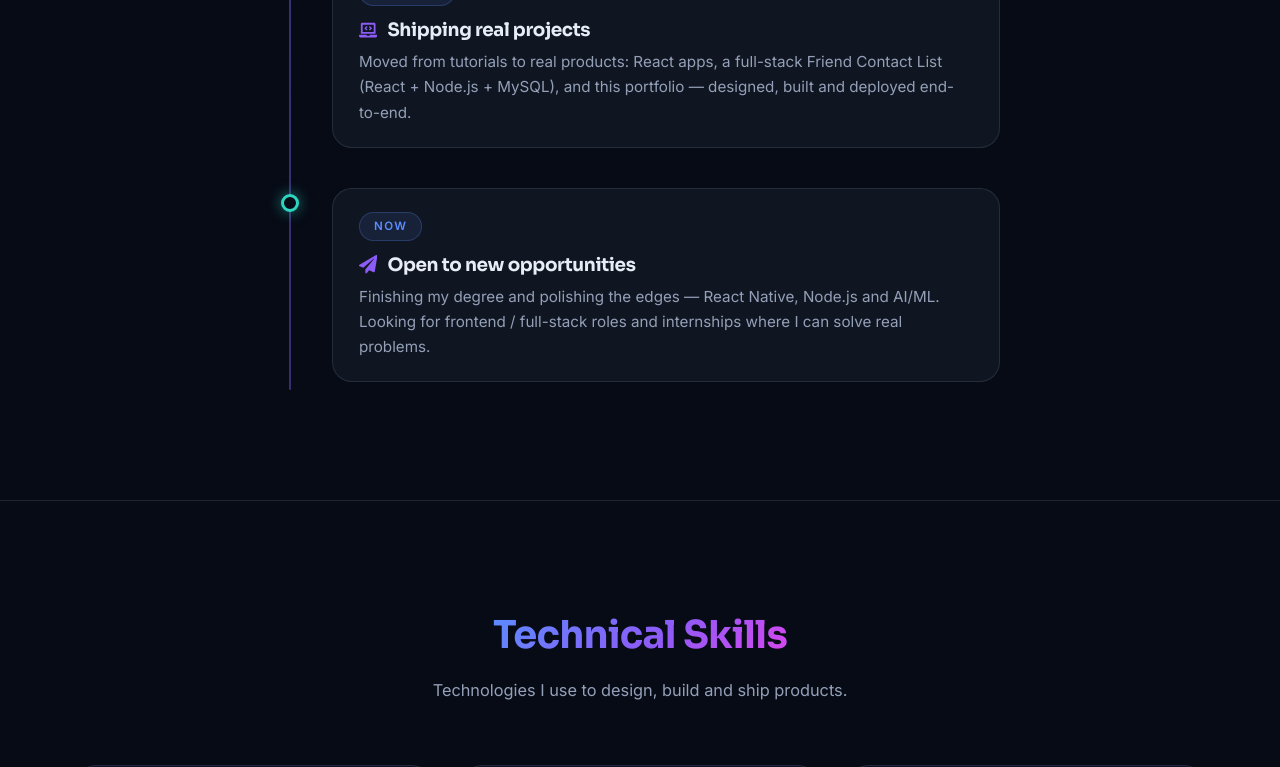
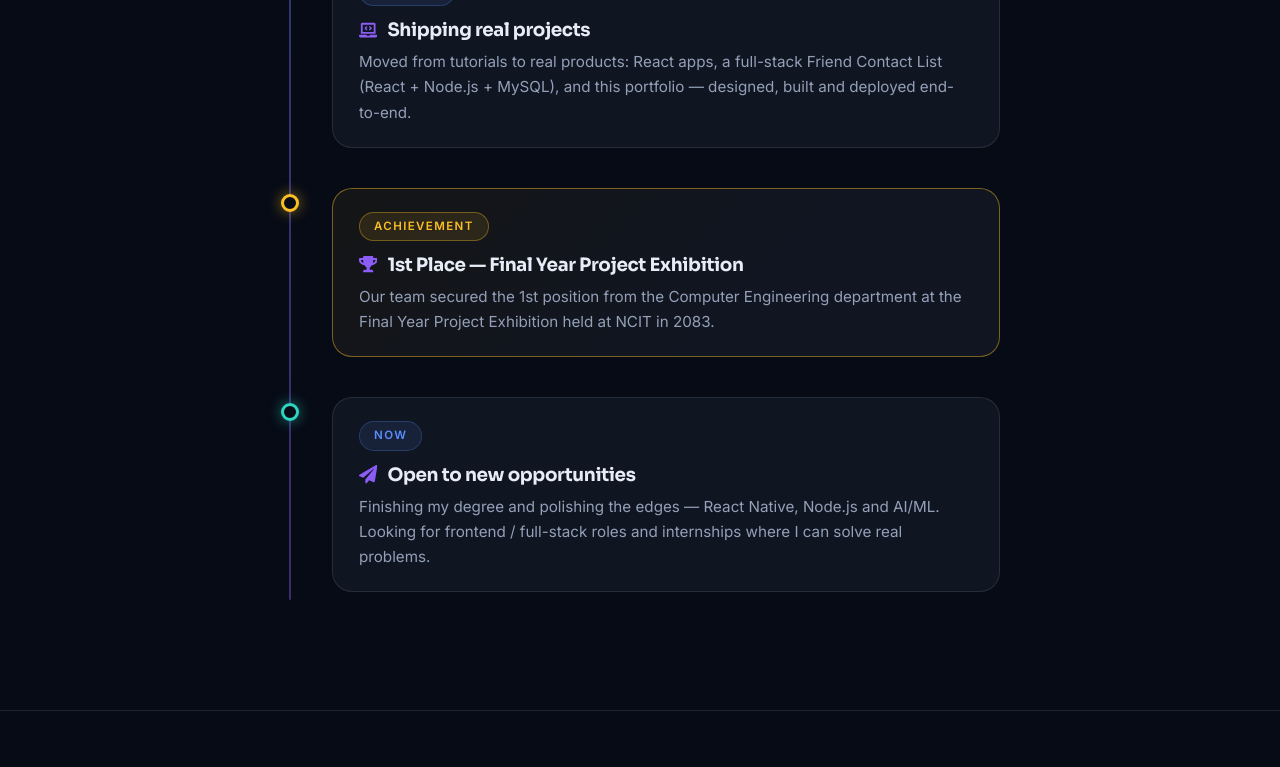
Before and after one commit to DayaShankar215/my-portfolio, a React (Vite) app: page / in a window 1280 px wide. Shown: the part 2725-3492 px from the top of the page. Built offline with nearby package versions, Linux system fonts and the light colour scheme; the HTML template or start-up script is replaced by a standard one.

Commit message:
adding my achievement in journey section

```diff
--- a/src/components/Journey/Journey.jsx
+++ b/src/components/Journey/Journey.jsx
@@ -1,5 +1,5 @@
 import { motion } from 'framer-motion';
-import { FaCode, FaGraduationCap, FaLaptopCode, FaPaperPlane } from 'react-icons/fa';
+import { FaCode, FaGraduationCap, FaLaptopCode, FaPaperPlane, FaTrophy } from 'react-icons/fa';
 import styled from 'styled-components';
 
 const JourneySection = styled.section`
@@ -51,6 +51,11 @@ const Dot = styled.span`
     border-color: var(--highlight);
     box-shadow: 0 0 14px rgba(45, 212, 191, 0.55);
   }
+
+  &.achievement {
+    border-color: #fbbf24;
+    box-shadow: 0 0 14px rgba(251, 191, 36, 0.55);
+  }
 `;
 
 const Card = styled.div`
@@ -60,10 +65,21 @@ const Card = styled.div`
   padding: 22px 26px;
   transition: all 0.3s ease;
 
+  ${({ achievement }) =>
+    achievement &&
+    `
+      border-color: rgba(251, 191, 36, 0.45);
+      background: linear-gradient(135deg, rgba(251, 191, 36, 0.06), var(--surface) 60%);
+    `}
+
   &:hover {
-    border-color: var(--primary);
+    border-color: ${({ achievement }) =>
+      achievement ? 'rgba(251, 191, 36, 0.8)' : 'var(--primary)'};
     transform: translateY(-3px);
-    box-shadow: 0 14px 34px rgba(91, 140, 255, 0.16);
+    box-shadow: ${({ achievement }) =>
+      achievement
+        ? '0 14px 34px rgba(251, 191, 36, 0.2)'
+        : '0 14px 34px rgba(91, 140, 255, 0.16)'};
   }
 `;
 
@@ -75,9 +91,12 @@ const Period = styled.span`
   font-weight: 600;
   letter-spacing: 0.12em;
   text-transform: uppercase;
-  color: var(--primary);
-  background: rgba(91, 140, 255, 0.1);
-  border: 1px solid rgba(91, 140, 255, 0.25);
+  color: ${({ achievement }) => (achievement ? '#fbbf24' : 'var(--primary)')};
+  background: ${({ achievement }) =>
+    achievement ? 'rgba(251, 191, 36, 0.1)' : 'rgba(91, 140, 255, 0.1)'};
+  border: 1px solid
+    ${({ achievement }) =>
+      achievement ? 'rgba(251, 191, 36, 0.35)' : 'rgba(91, 140, 255, 0.25)'};
   margin-bottom: 12px;
 `;
 
@@ -120,6 +139,12 @@ const steps = [
     text: 'Moved from tutorials to real products: React apps, a full-stack Friend Contact List (React + Node.js + MySQL), and this portfolio — designed, built and deployed end-to-end.',
   },
   {
+    icon: <FaTrophy />,
+    period: 'Achievement',
+    title: '1st Place — Final Year Project Exhibition',
+    text: 'Our team secured the 1st position from the Computer Engineering department at the Final Year Project Exhibition held at NCIT in 2083.',
+  },
+  {
     icon: <FaPaperPlane />,
     period: 'Now',
     title: 'Open to new opportunities',
@@ -159,9 +184,11 @@ function Journey() {
               transition={{ duration: 0.55, delay: index * 0.08 }}
               viewport={{ once: true, margin: '-60px' }}
             >
-              <Dot className={step.period === 'Now' ? 'now' : undefined} />
-              <Card>
-                <Period>{step.period}</Period>
+              <Dot className={step.period === 'Now' ? 'now' : step.period === 'Achievement' ? 'achievement' : undefined} />
+              <Card achievement={step.period === 'Achievement'}>
+                <Period achievement={step.period === 'Achievement'}>
+                  {step.period}
+                </Period>
                 <Title>
                   {step.icon}
                   {step.title}
```
